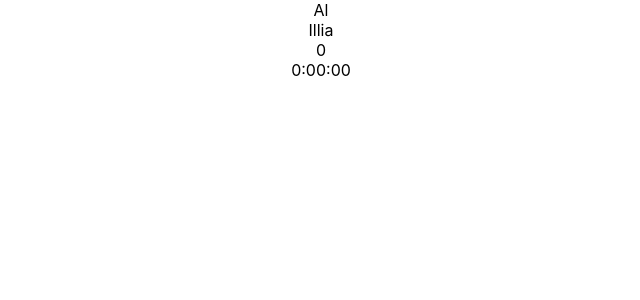
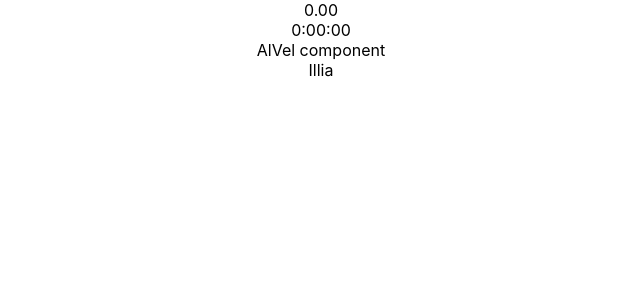
Before and after one commit to ShattsIllia/chart, a React (Create React App) app in the folder chart/: page / in a window 1280 px wide. Shown: the top 300 px of the page, without its empty margins (319-959 px from the left). Built offline with nearby package versions, Linux system fonts and the light colour scheme; no server answers.

Commit message:
20.09.2021 first commit on branch

```diff
--- a/chart/src/App.js
+++ b/chart/src/App.js
@@ -17,11 +17,8 @@ function App() {
 
   useEffect(() => {
     socket.on("data", (data) => {
-
-
       setState(prev => refreshState(prev, data))
-
-      });
+    });
   }, [])
 
 
@@ -30,12 +27,13 @@ function App() {
   return (
     <div className="App">
 
+        <div>{state[state.length - 1].value.toFixed(2)} </div>
+        <div>{getTime(state[state.length - 1].timestamp)}</div>
+
         <AlVelComp />
         <IlliaComp />
 
-        <div>{state[state.length - 1].value} </div>
 
-        {getTime(state[state.length - 1].timestamp)}
 
     </div>
   );
--- a/chart/src/components/AlvelComp/index.js
+++ b/chart/src/components/AlvelComp/index.js
@@ -4,6 +4,6 @@ export const AlVelComp = () => {
 
 
     return (
-        <div>Al</div>
+        <div>AlVel component</div>
     )
    }
```
Also changed, not shown: chart/src/components/AlvelComp/al.module.css (added).
